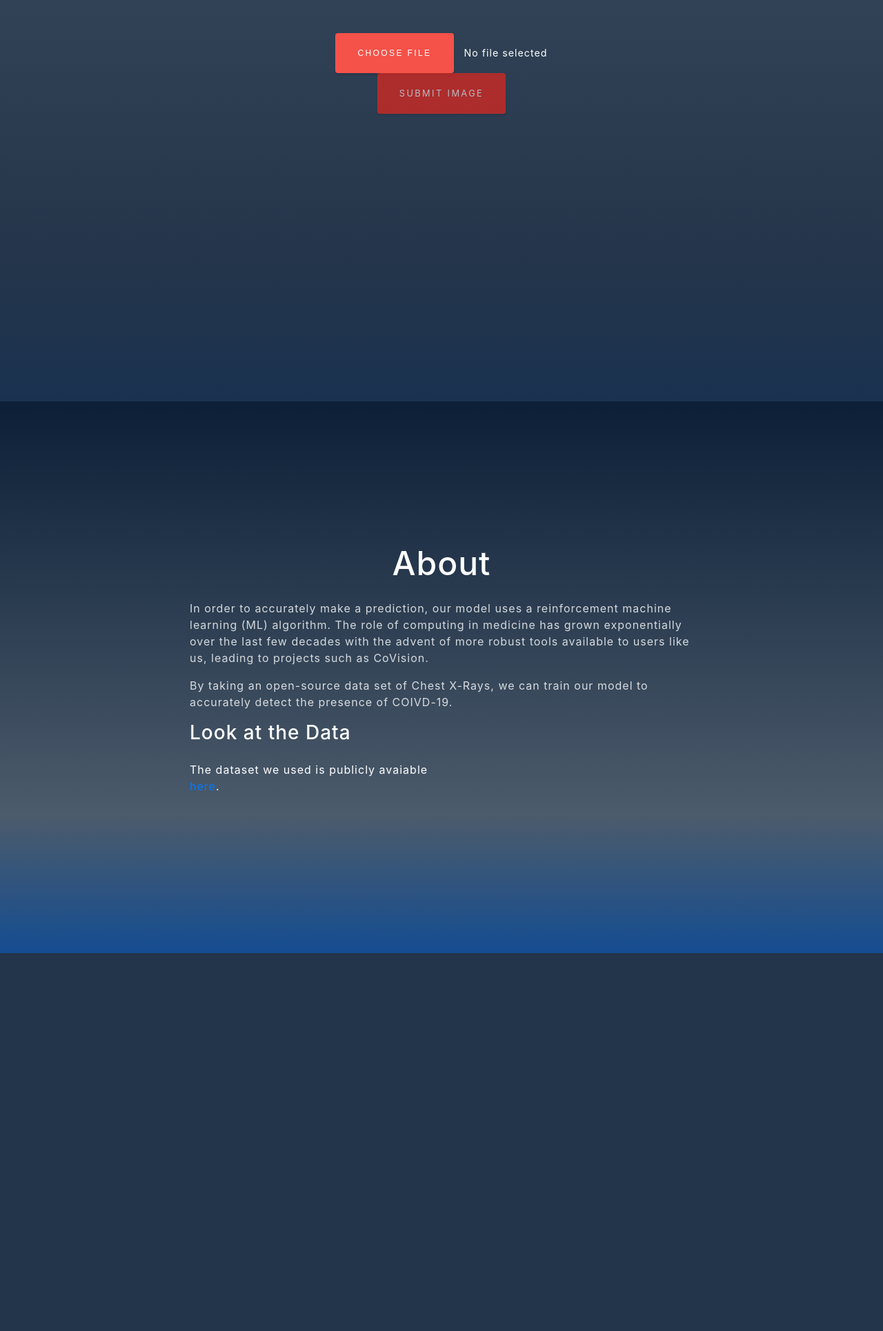
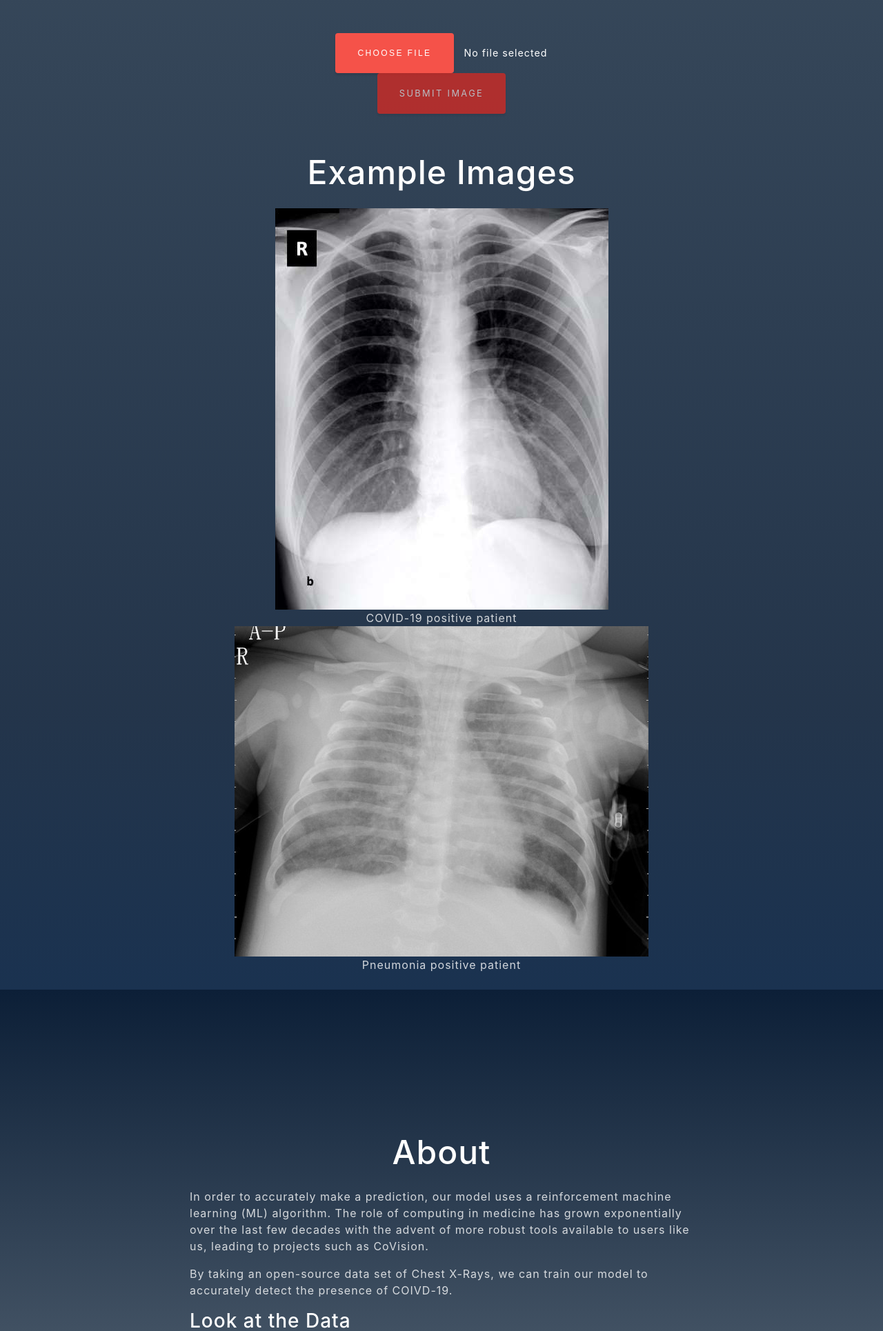
Before and after one commit to yu-eric/HackTheU2020, a Flask app: page / in a window 1280 px wide. Shown: the part 1018-2948 px from the top of the page at 69% size. Before the commit the page ends 2400 px from the top, so only its background shows below. Run offline with Flask 2, Linux system fonts and the light colour scheme; some libraries are stand-ins or nearby versions.

Commit message:
Add example images

```diff
--- a/main.py
+++ b/main.py
@@ -46,7 +46,7 @@ def home_page():
 
         context = {
             "done": True,
-            "guess_mal": class_ == "Malignant",
+            "guess_mal": class_ == "COVID_19",
             "class_": class_,
             "measure": '{:.2%}'.format(measure)
         }
--- a/templates/site.html
+++ b/templates/site.html
@@ -136,6 +136,23 @@
       </div>
       {% endif %}
     </form>
+
+    <div class="container">
+      <div class="row" id="about-title">
+        <div class="col-lg-8 mx-auto">
+          <h2 class="text-white mb-4 text-center section-title">Example Images</h2>
+
+            <p class="text-white-80">
+              <img src="{{url_for('static', filename='covid.png')}}"><br>
+              COVID-19 positive patient
+              <img src="{{url_for('static', filename='pneumonia.jpeg')}}"><br>
+              Pneumonia positive patient
+            </p>
+
+        </div>
+      </div>
+    </div>
+
 </section>
 
 <section class="about-section bg-light" id="About">
```
Also changed, not shown: static/covid.png (added), static/pneumonia.jpeg (added).
